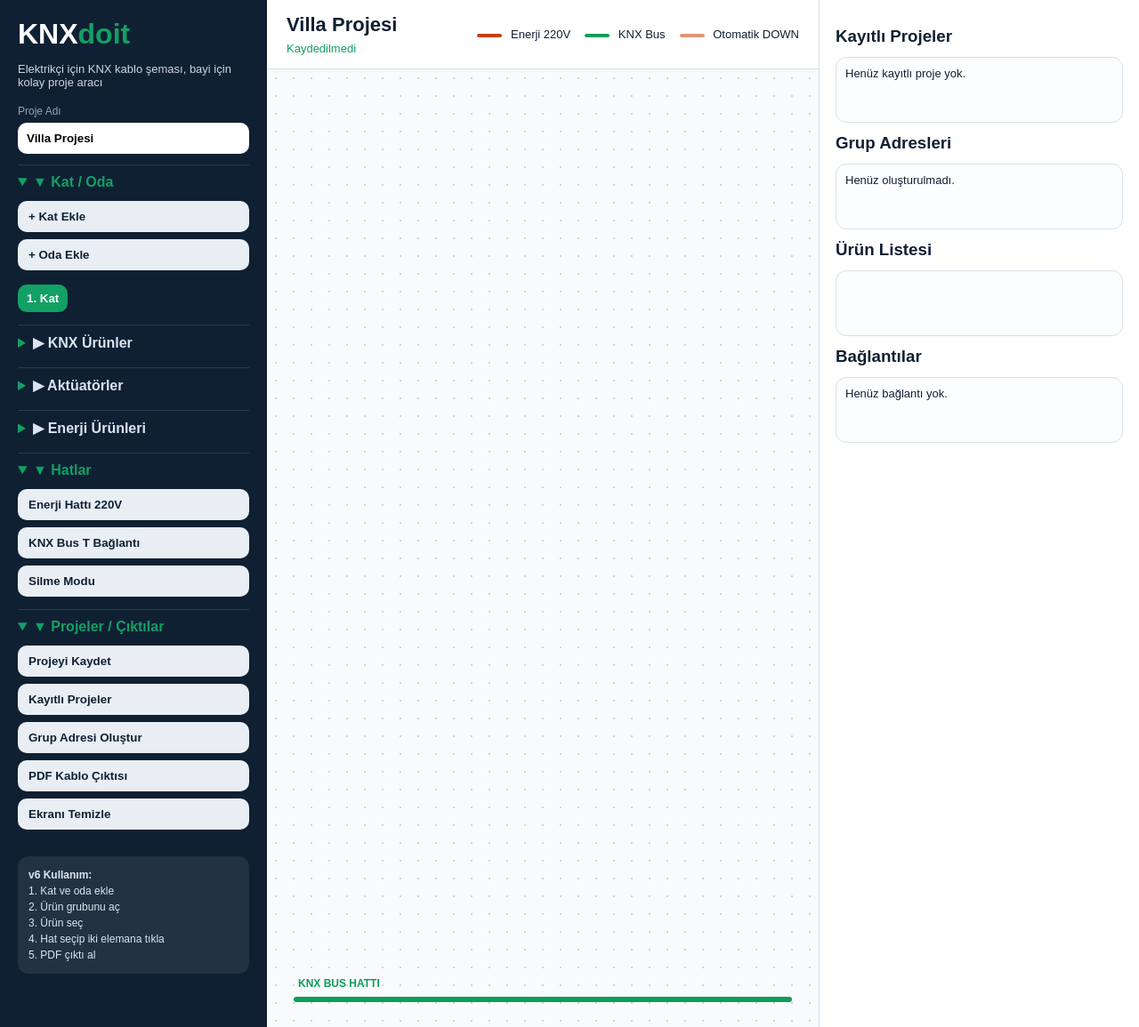
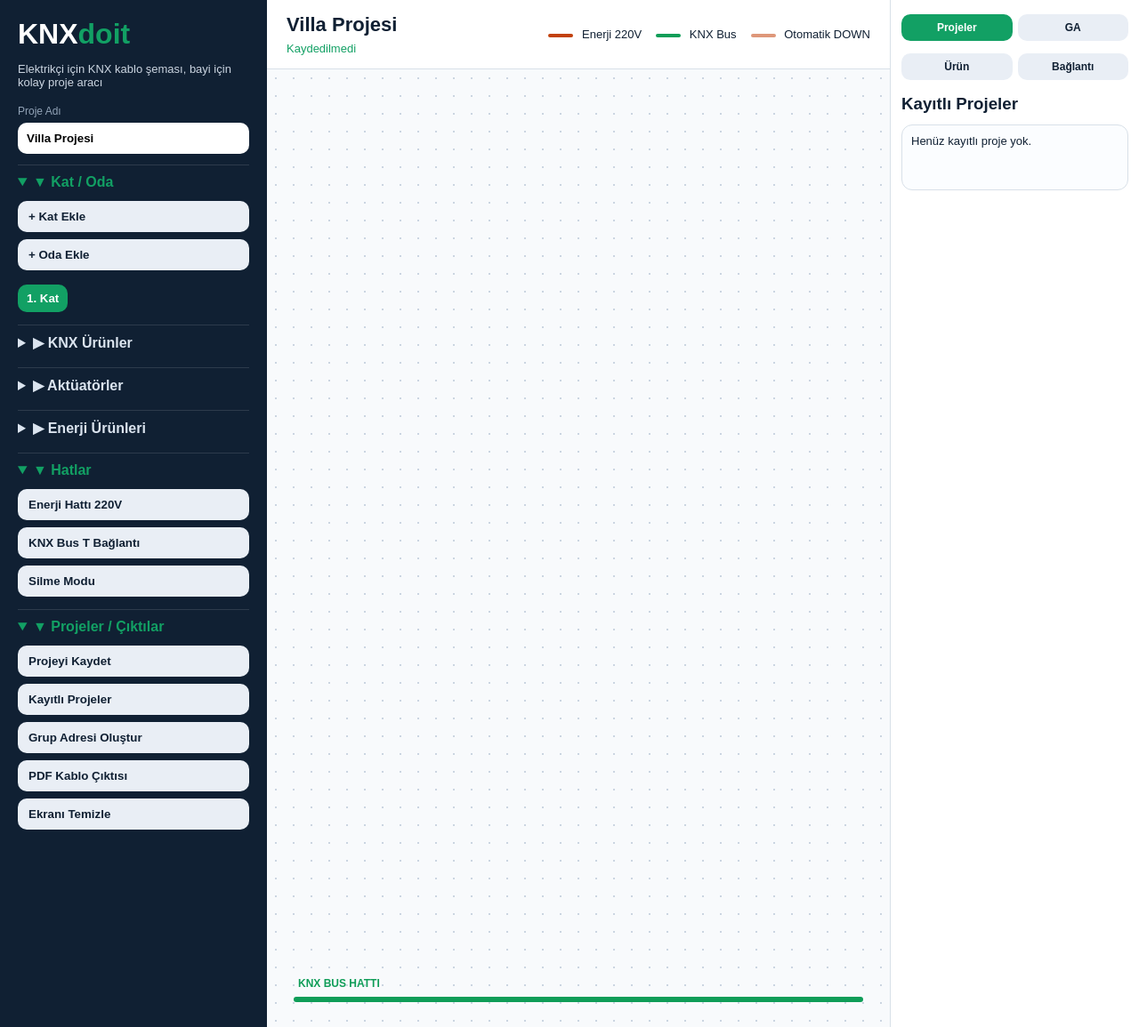
Before and after one commit to ozanguldumen-beep/knxdoit-simple, a Flask app: page / in a window 1280 px wide. Shown: the whole page at 89% size. Run offline with Flask 3, Linux system fonts and the light colour scheme.

Commit message:
Add files via upload

```diff
--- a/app.py
+++ b/app.py
@@ -28,12 +28,16 @@ DPT_RULES = {
     "knx_thermostat": [("Sıcaklık", "DPST-9-1"), ("Set Değeri", "DPST-9-1")],
     "knx_sensor": [("Hareket", "DPST-1-1"), ("Işık", "DPST-9-4")],
     "knx_thermo_switch": [("Sıcaklık", "DPST-9-1"), ("Buton", "DPST-1-1")],
+    "binary_input": [("Giriş 1", "DPST-1-1"), ("Giriş 2", "DPST-1-1")],
     "lamp": [("Aç/Kapa", "DPST-1-1"), ("Geri Bildirim", "DPST-1-1")],
     "dim_lamp": [("On/Off", "DPST-1-1"), ("Parlaklık", "DPST-5-1")],
     "blind": [("Up/Down", "DPST-1-8"), ("Stop", "DPST-1-7")],
     "valve": [("Aç/Kapa", "DPST-1-1")],
     "motor_valve": [("Motorlu Vana", "DPST-1-1")],
     "onoff": [("On/Off", "DPST-1-1")],
+    "aircon": [("Klima On/Off", "DPST-1-1")],
+    "boiler": [("Kombi On/Off", "DPST-1-1")],
+    "door": [("Kapı Kontrol", "DPST-1-1")],
 }
 
 @app.route("/")
@@ -72,67 +76,54 @@ def draw_device(c, x, y, label, icon=""):
     c.roundRect(x-24, y-18, 48, 36, 5, stroke=1, fill=1)
     c.setFillColor(colors.black)
     c.setFont(FONT_BOLD, 6)
-    txt = label[:18]
-    c.drawCentredString(x, y-28, txt)
-    c.setFont(FONT_NAME, 11)
+    c.drawCentredString(x, y-28, label[:18])
+    c.setFont(FONT_NAME, 10)
     c.drawCentredString(x, y-4, icon or "KNX")
 
 def draw_pdf_schematic(c, data, y_start):
     width, height = landscape(A4)
     c.setFont(FONT_BOLD, 14)
-    c.drawString(30, y_start, "1. ABB tarzı KNX Bus Şeması")
+    c.drawString(30, y_start, "1. KNX Bus Şeması")
     y = y_start - 35
-
-    floors = data.get("floors", [])
-    panels = data.get("panels", [])
-    collectors = data.get("collectors", [])
-
     bus_left = 85
     bus_right = width - 80
 
-    # Main line
-    c.setStrokeColor(colors.HexColor("#0f9d58"))
-    c.setLineWidth(3)
-
     rows = []
-    for f in floors:
-        devices = []
-        for r in f.get("rooms", []):
-            for d in r.get("devices", []):
-                if d.get("type", "").startswith("knx") or d.get("type") in ["ip_router", "power_supply", "line_coupler", "binary_input", "switch_actuator", "dimmer_actuator", "blind_actuator", "rgbw_actuator"]:
-                    devices.append((r.get("name","Oda"), d.get("name","Cihaz"), d.get("type","")))
-        rows.append((f.get("name","Kat"), devices))
-
+    panels = data.get("panels", [])
     if panels:
         pdev = []
         for p in panels:
             for d in p.get("devices", []):
                 pdev.append((p.get("name","Pano"), d.get("name","Modül"), d.get("type","")))
-        rows.insert(0, ("Pano / Ana Hat", pdev))
+        rows.append(("Pano / Ana Hat", pdev))
 
-    max_rows = min(len(rows), 4)
-    for idx in range(max_rows):
-        row_name, devs = rows[idx]
+    for f in data.get("floors", []):
+        devices = []
+        for r in f.get("rooms", []):
+            for d in r.get("devices", []):
+                typ = d.get("type", "")
+                if typ.startswith("knx") or typ in ["binary_input"]:
+                    devices.append((r.get("name","Oda"), d.get("name","Cihaz"), typ))
+        rows.append((f.get("name","Kat"), devices))
+
+    for idx, (row_name, devs) in enumerate(rows[:4]):
         row_y = y - idx * 88
         c.setStrokeColor(colors.HexColor("#0f9d58"))
+        c.setLineWidth(3)
         c.line(bus_left, row_y, bus_right, row_y)
         c.setFillColor(colors.HexColor("#0f9d58"))
         c.setFont(FONT_BOLD, 8)
         c.drawString(35, row_y-3, row_name)
         c.drawString(bus_left, row_y+8, "KNX BUS")
-
-        shown = devs[:8]
-        if not shown:
-            shown = [(row_name, "Boş hat", "")]
+        shown = devs[:8] or [(row_name, "Boş hat", "")]
         step = (bus_right - bus_left) / (len(shown)+1)
         for i, (_, name, typ) in enumerate(shown, start=1):
             x = bus_left + step*i
             c.setStrokeColor(colors.HexColor("#0f9d58"))
             c.line(x, row_y, x, row_y+38)
-            icon = "▣" if "switch" in typ else "T" if "thermostat" in typ else "S" if "sensor" in typ else "A" if "actuator" in typ else "P"
+            icon = "A" if "actuator" in typ else "T" if "thermostat" in typ else "S" if "sensor" in typ else "I" if "input" in typ else "K"
             draw_device(c, x, row_y+55, name, icon)
-
-    return y - max_rows * 88 - 10
+    return y - min(len(rows),4)*88 - 10
 
 @app.route("/api/pdf", methods=["POST"])
 def pdf():
@@ -165,7 +156,7 @@ def pdf():
     y -= 10
     c.setFont(FONT_NAME, 6.5)
 
-    for i, w in enumerate(wires[:28], start=1):
+    for i, w in enumerate(wires[:32], start=1):
         if y < 28:
             c.showPage()
             y = height-40
@@ -186,7 +177,7 @@ def pdf():
     c.drawString(30, 16, "Bu rapor saha elektrikçisi için hazırlanmıştır. KNX programlama/grup adresleri ayrıca kontrol edilmelidir.")
     c.save()
     buffer.seek(0)
-    return send_file(buffer, as_attachment=True, download_name="knxdoit_v5_1_elektrikci_semasi.pdf", mimetype="application/pdf")
+    return send_file(buffer, as_attachment=True, download_name="knxdoit_v7_elektrikci_semasi.pdf", mimetype="application/pdf")
 
 if __name__ == "__main__":
     app.run(debug=True)
--- a/static/app.js
+++ b/static/app.js
@@ -23,6 +23,15 @@ const catalog = {
   collector:{icon:"🔥", name:"Yerden Isıtma Kollektörü", kind:"collector"}
 };
 
+const groups = {
+  knxProducts:["knx_switch","knx_thermostat","knx_sensor","ip_router","power_supply","knx_thermo_switch","line_coupler","binary_input"],
+  actuatorProducts:["switch_actuator","dimmer_actuator","blind_actuator","rgbw_actuator"],
+  energyProducts:["lamp","dim_lamp","blind","aircon","boiler","valve","collector","door","motor_valve","onoff"]
+};
+
+let qty = {};
+Object.keys(catalog).forEach(k=>qty[k]=1);
+
 let state = {
   projectName:"Villa Projesi",
   activeFloor:0,
@@ -35,6 +44,38 @@ let selected = null;
 let tool = null;
 
 function uid(p){ return p+"_"+Date.now()+"_"+Math.floor(Math.random()*9999); }
+
+function renderProductMenus(){
+  Object.entries(groups).forEach(([containerId, keys])=>{
+    const el=document.getElementById(containerId);
+    el.innerHTML="";
+    keys.forEach(type=>{
+      const meta=catalog[type];
+      const row=document.createElement("div");
+      row.className="product-row";
+      row.innerHTML=`
+        <div class="name">${meta.icon} ${meta.name}</div>
+        <button class="qty-btn" onclick="changeQty('${type}',-1)">−</button>
+        <div class="qty-display" id="qty-${type}">${qty[type]}</div>
+        <button class="qty-btn" onclick="changeQty('${type}',1)">+</button>
+        <button class="add-btn" onclick="addDevice('${type}')">Ekle</button>
+      `;
+      el.appendChild(row);
+    });
+  });
+}
+
+function changeQty(type,delta){
+  qty[type]=Math.max(1,(qty[type]||1)+delta);
+  document.getElementById("qty-"+type).innerText=qty[type];
+}
+
+function showTab(name){
+  document.querySelectorAll(".tab").forEach(t=>t.classList.remove("active"));
+  document.querySelectorAll(".tab-panel").forEach(p=>p.classList.remove("active"));
+  event.target.classList.add("active");
+  document.getElementById("tab-"+name).classList.add("active");
+}
 
 function updateProjectName(){
   state.projectName = document.getElementById("projectName").value || "KNXdoit Projesi";
@@ -57,26 +98,33 @@ function addRoom(){
   const name = prompt("Oda adı:", "Salon");
   if(!name) return;
   const n = floor.rooms.length;
-  const col = n % 2;
-  const row = Math.floor(n / 2);
-  floor.rooms.push({id:uid("room"), name, x:80 + col*820, y:90 + row*260, devices:[]});
+  floor.rooms.push({id:uid("room"), name, x:80+(n%2)*820, y:90+Math.floor(n/2)*260, devices:[]});
   render(); markDirty();
 }
 
-function addCollector(){
+function addCollector(count=2){
   const n = state.collectors.length;
-  state.collectors.push({id:uid("collector"), name:"Yerden Isıtma Kollektörü", x:760, y:360+n*170, devices:[
-    {id:uid("dev"), type:"valve", name:"Kollektör Vana 1"},
-    {id:uid("dev"), type:"valve", name:"Kollektör Vana 2"}
-  ]});
+  const c = prompt("Kollektör kaç vanalı olsun?", String(count || 4));
+  const valveCount = Math.max(1, parseInt(c || "4"));
+  const devices = [];
+  for(let i=1;i<=valveCount;i++){
+    devices.push({id:uid("dev"), type:"valve", name:"Kollektör Vana "+i});
+  }
+  state.collectors.push({id:uid("collector"), name:"Yerden Isıtma Kollektörü ("+valveCount+" vana)", x:760, y:360+n*190, devices});
   render(); markDirty();
 }
 
 function addDevice(type){
   const meta = catalog[type];
   if(!meta) return;
-  if(meta.kind==="collector"){ addCollector(); return; }
+  const count = qty[type] || 1;
 
+  if(meta.kind==="collector"){
+    for(let i=0;i<count;i++) addCollector(4);
+    return;
+  }
+
+  for(let i=0;i<count;i++){
     if(meta.kind==="actuator" || ["ip_router","power_supply","line_coupler"].includes(type)){
       if(!state.panels.length){
         state.panels.push({id:uid("panel"), name:"Ana Pano", x:520, y:350, devices:[]});
@@ -86,6 +134,7 @@ function addDevice(type){
       const floor = state.floors[state.activeFloor];
       if(!floor.rooms.length){ alert("Önce oda eklemelisin."); return; }
       floor.rooms[floor.rooms.length-1].devices.push({id:uid("dev"), type, name:meta.name});
+    }
   }
   render(); markDirty();
 }
@@ -189,22 +238,36 @@ function clickItem(item, el){
   clearSel(); render(); markDirty();
 }
 
-
 function hasEnergyConnection(deviceId){
   return state.wires.some(w => w.type === "energy" && (w.from.id === deviceId || w.to.id === deviceId));
 }
 
 function allowed(a,b,t){
-  const energyTypes=["lamp","dim_lamp","blind","aircon","boiler","valve","door","motor_valve","onoff"];
-  const knxTypes=["knx_switch","knx_thermostat","knx_sensor","ip_router","power_supply","knx_thermo_switch","line_coupler","binary_input","switch_actuator","dimmer_actuator","blind_actuator","rgbw_actuator"];
-  if(t==="knx" && (energyTypes.includes(a.type)||energyTypes.includes(b.type))){ alert("Enerji ürünü KNX hattına bağlanamaz."); return false; }
-  if(t==="energy" && knxTypes.includes(a.type)&&knxTypes.includes(b.type)){ alert("Enerji hattı iki KNX ürün arasında çizilemez."); return false; }
-  const energyA = energyTypes.includes(a.type);
-  const energyB = energyTypes.includes(b.type);
-  const energyItem = energyA ? a : (energyB ? b : null);
-  if(t==="energy" && energyItem && hasEnergyConnection(energyItem.id)){
+  const loadTypes=["lamp","dim_lamp","blind","aircon","boiler","valve","door","motor_valve","onoff"];
+  const actuatorTypes=["switch_actuator","dimmer_actuator","blind_actuator","rgbw_actuator"];
+  const knxOnlyTypes=["knx_switch","knx_thermostat","knx_sensor","ip_router","power_supply","knx_thermo_switch","line_coupler","binary_input"];
+
+  if(t==="knx"){
+    if(loadTypes.includes(a.type)||loadTypes.includes(b.type)){ alert("Enerji ürünü KNX hattına bağlanamaz."); return false; }
+  }
+
+  if(t==="energy"){
+    const aLoad=loadTypes.includes(a.type), bLoad=loadTypes.includes(b.type);
+    const aAct=actuatorTypes.includes(a.type), bAct=actuatorTypes.includes(b.type);
+
+    if(aLoad && bLoad){ alert("Enerjili ürünler birbirine bağlanamaz. Lamba lambaya bağlanmaz."); return false; }
+    if(aAct && bAct){ alert("Aktüatör aktüatöre enerji hattı ile bağlanamaz."); return false; }
+    if(knxOnlyTypes.includes(a.type) || knxOnlyTypes.includes(b.type)){ alert("KNX ürünler enerji hattına bağlanamaz."); return false; }
+
+    const loadItem = aLoad ? a : (bLoad ? b : null);
+    if(!((aLoad && bAct) || (bLoad && aAct))){
+      alert("Enerji hattı sadece aktüatör ile enerjili ürün arasında çizilir.");
+      return false;
+    }
+    if(loadItem && hasEnergyConnection(loadItem.id)){
       alert("Bu enerji ürününe zaten bir röle/kablo bağlandı. İkinci enerji kablosu bağlanamaz.");
       return false;
+    }
   }
   return true;
 }
@@ -258,7 +321,7 @@ function drawWires(){
 function makeDraggable(el,obj){
   let drag=false, ox=0, oy=0;
   el.onmousedown=e=>{
-    if(e.target.closest(".device") || e.target.closest("button") || e.target.closest("input")) return;
+    if(e.target.closest(".device")) return;
     drag=true; ox=e.offsetX; oy=e.offsetY;
   };
   document.onmousemove=e=>{
@@ -306,6 +369,10 @@ async function generateGA(){
     div.innerHTML=`<b>${r.address}</b> <small>${r.physical}</small><br>${r.floor} / ${r.room}<br>${r.device} - ${r.function}`;
     list.appendChild(div);
   });
+  document.querySelectorAll(".tab").forEach(t=>t.classList.remove("active"));
+  document.querySelectorAll(".tab-panel").forEach(p=>p.classList.remove("active"));
+  document.querySelectorAll(".tab")[1].classList.add("active");
+  document.getElementById("tab-ga").classList.add("active");
 }
 
 function updateBom(){
@@ -318,6 +385,7 @@ function updateBom(){
   Object.entries(bom).forEach(([k,v])=>{
     const div=document.createElement("div"); div.className="row"; div.innerHTML=`${k}: <b>${v}</b>`; list.appendChild(div);
   });
+  if(!Object.keys(bom).length) list.innerHTML="Henüz ürün yok.";
 }
 
 function updateWireList(){
@@ -381,9 +449,10 @@ async function downloadPdf(){
   const blob=await res.blob();
   const url=URL.createObjectURL(blob);
   const a=document.createElement("a");
-  a.href=url; a.download="knxdoit_v5_1_elektrikci_semasi.pdf"; a.click();
+  a.href=url; a.download="knxdoit_v7_elektrikci_semasi.pdf"; a.click();
   URL.revokeObjectURL(url);
 }
 
+renderProductMenus();
 render();
 showProjects();
--- a/static/style.css
+++ b/static/style.css
@@ -1,6 +1,6 @@
 * { box-sizing: border-box; }
 body { margin:0; font-family:Arial,sans-serif; color:#102033; background:#f4f7f9; }
-.app { display:grid; grid-template-columns:300px 1fr 360px; height:100vh; }
+.app { display:grid; grid-template-columns:300px minmax(700px, 1fr) 280px; height:100vh; }
 .sidebar { background:#102033; color:white; padding:20px; overflow:auto; }
 .sidebar h1 { margin:0; font-size:32px; }
 .sidebar h1 span { color:#12a064; }
@@ -9,12 +9,17 @@ body { margin:0; font-family:Arial,sans-serif; color:#102033; background:#f4f7f9
 .project-input { width:100%; padding:10px; border-radius:10px; border:0; margin-bottom:12px; font-weight:700; }
 details { border-top:1px solid rgba(255,255,255,.12); padding:10px 0; }
 summary { cursor:pointer; font-weight:800; color:#dbe4ef; margin-bottom:8px; }
+details[open] summary { color:#12a064; }
 button { width:100%; border:0; border-radius:10px; padding:10px 12px; margin:4px 0; font-weight:700; cursor:pointer; background:#e9eef5; color:#102033; text-align:left; }
 button:hover { background:#dbe4ef; }
 button.active { background:#12a064; color:white; }
 .floor-tabs { display:flex; flex-wrap:wrap; gap:6px; margin-top:8px; }
 .floor-tab { width:auto; padding:8px 10px; background:#25374b; color:white; }
 .floor-tab.active { background:#12a064; }
+.product-row { display:grid; grid-template-columns:1fr 26px 32px 26px 46px; gap:5px; align-items:center; margin:5px 0; }
+.product-row .name { background:#e9eef5; color:#102033; border-radius:10px; padding:9px 8px; font-weight:700; font-size:12px; }
+.qty-btn, .add-btn { text-align:center; padding:8px 0; }
+.qty-display { text-align:center; color:white; font-weight:800; }
 .workspace { display:flex; flex-direction:column; min-width:0; }
 header { height:78px; background:white; border-bottom:1px solid #d8e0e8; display:flex; align-items:center; justify-content:space-between; padding:0 22px; }
 header h2 { margin:0 0 4px; font-size:22px; }
@@ -22,8 +27,8 @@ header h2 { margin:0 0 4px; font-size:22px; }
 .legend { display:flex; gap:16px; font-size:13px; }
 .legend b { display:inline-block; width:28px; height:4px; vertical-align:middle; border-radius:4px; margin-right:6px; }
 .brown { background:#c2410c; } .green { background:#0f9d58; } .down { background:#c2410c; opacity:.55; }
-.canvas { position:relative; flex:1; overflow:hidden; background-color:#f8fafc; background-image:radial-gradient(#cbd5e1 1px, transparent 1px); background-size:20px 20px; }
-#wires { position:absolute; inset:0; width:100%; height:100%; pointer-events:auto; z-index:1; }
+.canvas { position:relative; flex:1; overflow:auto; background-color:#f8fafc; background-image:radial-gradient(#cbd5e1 1px, transparent 1px); background-size:20px 20px; }
+#wires { position:absolute; inset:0; min-width:1600px; min-height:1000px; width:100%; height:100%; pointer-events:auto; z-index:1; }
 .wire-label { font-size:11px; font-weight:700; fill:#102033; paint-order:stroke; stroke:white; stroke-width:4px; pointer-events:none; }
 .box { position:absolute; z-index:2; background:white; border:2px solid #111827; border-radius:14px; padding:10px; box-shadow:0 8px 18px rgba(15,23,42,.08); cursor:move; min-width:180px; min-height:95px; }
 .box.room { min-width:760px; min-height:175px; }
@@ -35,7 +40,12 @@ header h2 { margin:0 0 4px; font-size:22px; }
 .device:hover { background:#eef6f1; border-color:#12a064; }
 .device.selected { outline:4px solid rgba(18,160,100,.28); }
 .device-icon { font-size:24px; line-height:1; margin-bottom:4px; }
-.rightbar { background:white; border-left:1px solid #d8e0e8; padding:18px; overflow-y:auto; }
+.rightbar { background:white; border-left:1px solid #d8e0e8; padding:12px; overflow-y:auto; }
+.tabs { display:grid; grid-template-columns:1fr 1fr; gap:6px; margin-bottom:10px; }
+.tab { text-align:center; padding:8px 4px; font-size:12px; }
+.tab.active { background:#12a064; color:white; }
+.tab-panel { display:none; }
+.tab-panel.active { display:block; }
 .rightbar h3 { margin:12px 0; }
 .panel-list { border:1px solid #d8e0e8; border-radius:12px; padding:10px; min-height:74px; font-size:13px; background:#fbfdff; }
 .row { padding:8px 0; border-bottom:1px solid #edf2f7; }
@@ -46,15 +56,3 @@ header h2 { margin:0 0 4px; font-size:22px; }
 .auto-down-line { stroke:#c2410c; stroke-width:3.5; stroke-dasharray:8 5; cursor:pointer; }
 .bus-bar { position:absolute; left:30px; right:30px; height:6px; background:#0f9d58; border-radius:8px; bottom:28px; z-index:1; }
 .bus-label { position:absolute; left:35px; bottom:42px; font-size:12px; font-weight:800; color:#0f9d58; z-index:1; }
-
-.v6-note {
-  margin-top:16px;
-  padding:12px;
-  border-radius:12px;
-  background:rgba(255,255,255,.08);
-  color:#dbe4ef;
-  font-size:12px;
-  line-height:1.5;
-}
-details[open] summary { color:#12a064; }
-summary::marker { color:#12a064; }
--- a/templates/index.html
+++ b/templates/index.html
@@ -70,14 +51,6 @@
       <button onclick="downloadPdf()">PDF Kablo Çıktısı</button>
       <button onclick="clearCurrent()">Ekranı Temizle</button>
     </details>
-  <div class="v6-note">
-      <b>v6 Kullanım:</b><br>
-      1. Kat ve oda ekle<br>
-      2. Ürün grubunu aç<br>
-      3. Ürün seç<br>
-      4. Hat seçip iki elemana tıkla<br>
-      5. PDF çıktı al
-    </div>
   </aside>
 
   <main class="workspace">
@@ -99,14 +72,32 @@
   </main>
 
   <aside class="rightbar">
+    <div class="tabs">
+      <button class="tab active" onclick="showTab('projects')">Projeler</button>
+      <button class="tab" onclick="showTab('ga')">GA</button>
+      <button class="tab" onclick="showTab('bom')">Ürün</button>
+      <button class="tab" onclick="showTab('wires')">Bağlantı</button>
+    </div>
+
+    <section id="tab-projects" class="tab-panel active">
       <h3>Kayıtlı Projeler</h3>
       <div id="projectList" class="panel-list">Henüz liste yok.</div>
+    </section>
+
+    <section id="tab-ga" class="tab-panel">
       <h3>Grup Adresleri</h3>
       <div id="gaList" class="panel-list">Henüz oluşturulmadı.</div>
+    </section>
+
+    <section id="tab-bom" class="tab-panel">
       <h3>Ürün Listesi</h3>
       <div id="bomList" class="panel-list">Henüz ürün yok.</div>
+    </section>
+
+    <section id="tab-wires" class="tab-panel">
       <h3>Bağlantılar</h3>
       <div id="wireList" class="panel-list">Henüz bağlantı yok.</div>
+    </section>
   </aside>
 </div>
 <script src="/static/app.js"></script>
```
Also changed, not shown: other parts of templates/index.html (+4 -23 lines), README.md. Lines whose indentation alone changed are shown as unchanged.
